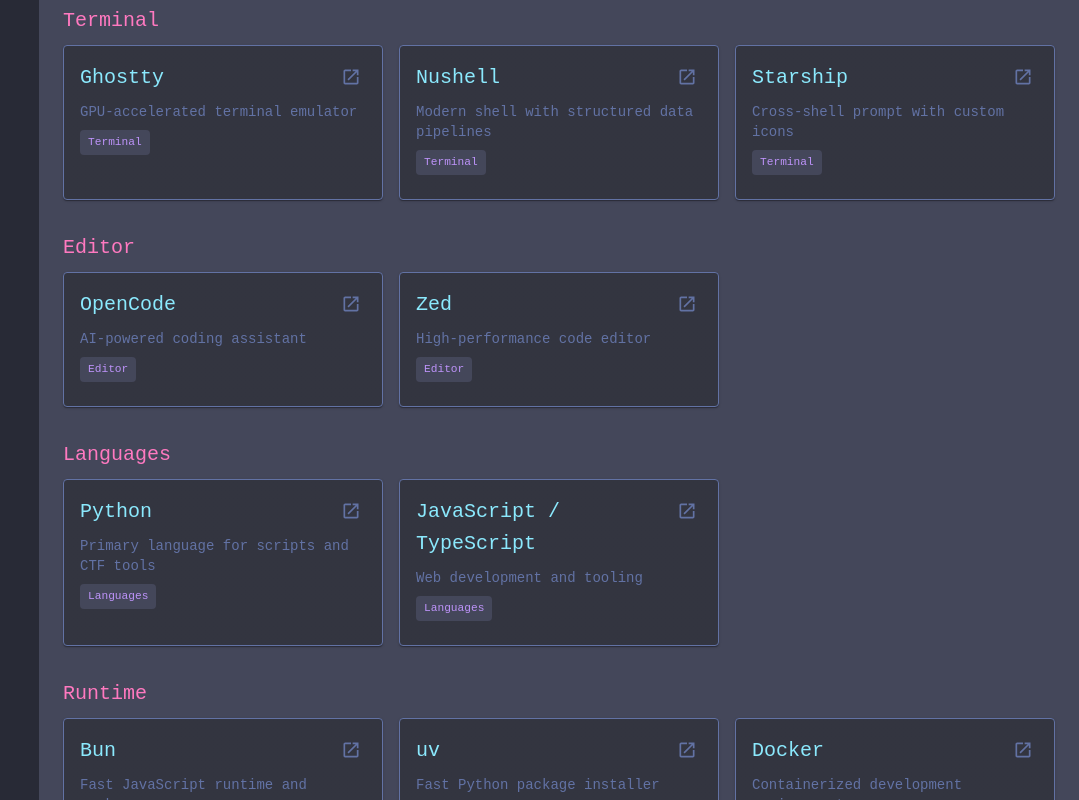
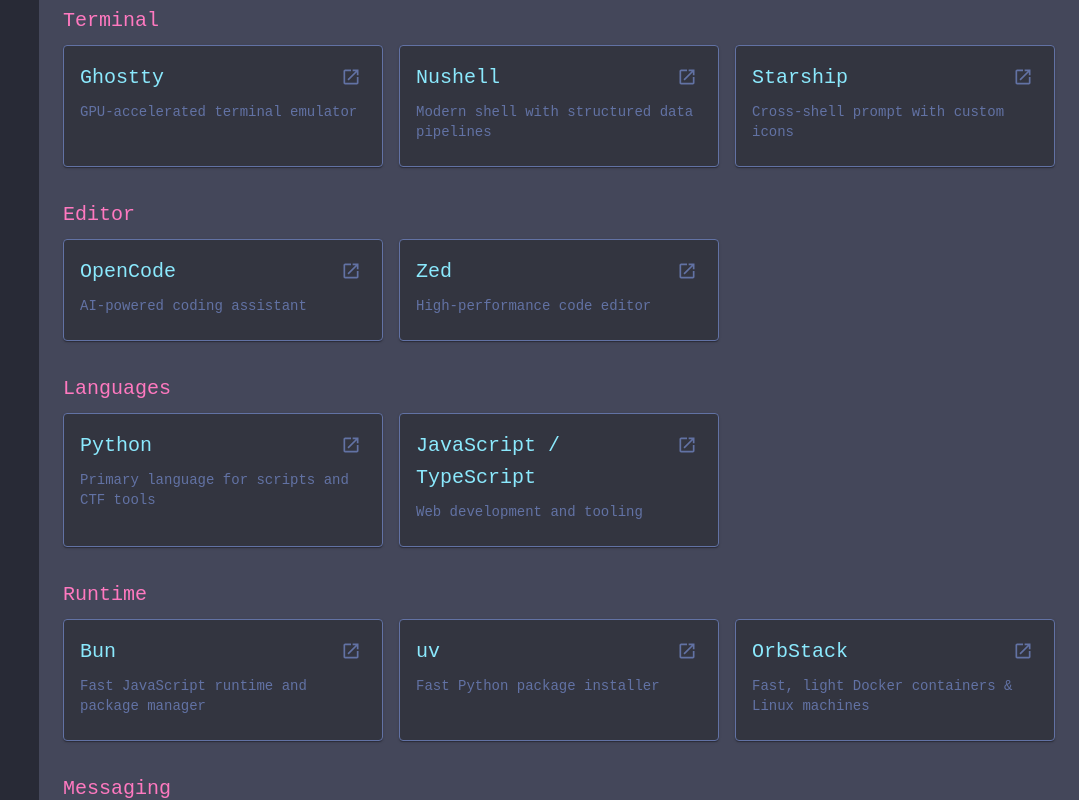
Before and after one commit to yuzu-octopus/yuzu-octopus.github.io, a React (Vite) app: page / in a window 1280 px wide. Shown: the part 4880-5680 px from the top of the page, without its empty margins (201-1280 px from the left). Built offline with nearby package versions, Linux system fonts and the light colour scheme; a web font is replaced by a local one.

Commit message:
style: Docker→OrbStack, remove redundant category tags from ToolCards

```diff
--- a/src/components/ToolCard.tsx
+++ b/src/components/ToolCard.tsx
@@ -40,20 +40,7 @@
         <Typography variant="body2" sx={{ color: draculaColors.comment }}>
           {tool.description}
         </Typography>
-        <Box
-          sx={{
-            mt: 1,
-            display: 'inline-block',
-            px: 1,
-            py: 0.5,
-            backgroundColor: draculaColors.currentLine,
-            borderRadius: 1,
-            fontSize: '0.7rem',
-            color: draculaColors.purple,
-          }}
-        >
-          {tool.category}
-        </Box>
+
       </CardContent>
     </Card>
   );
--- a/src/data/tools.ts
+++ b/src/data/tools.ts
@@ -18,6 +18,6 @@
   { id: 'javascript', name: 'JavaScript / TypeScript', category: 'Languages', description: 'Web development and tooling', url: 'https://typescriptlang.org' },
   { id: 'bun', name: 'Bun', category: 'Runtime', description: 'Fast JavaScript runtime and package manager', url: 'https://bun.sh' },
   { id: 'uv', name: 'uv', category: 'Runtime', description: 'Fast Python package installer', url: 'https://github.com/astral-sh/uv' },
-  { id: 'docker', name: 'Docker', category: 'Runtime', description: 'Containerized development environments', url: 'https://docker.com' },
+  { id: 'orbstack', name: 'OrbStack', category: 'Runtime', description: 'Fast, light Docker containers & Linux machines', url: 'https://orbstack.dev' },
   { id: 'nchat', name: 'nchat', category: 'Messaging', description: 'Terminal-based WhatsApp client', url: 'https://github.com/d99kris/nchat' },
 ];
```
Also changed, not shown: 23 other files (tests, documents, lock files or other folders).
